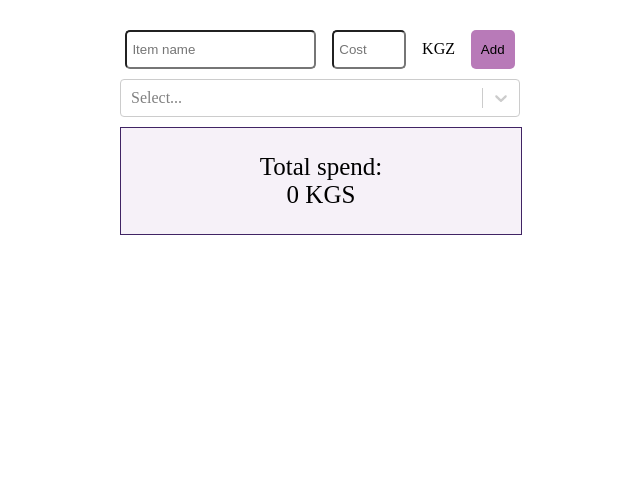
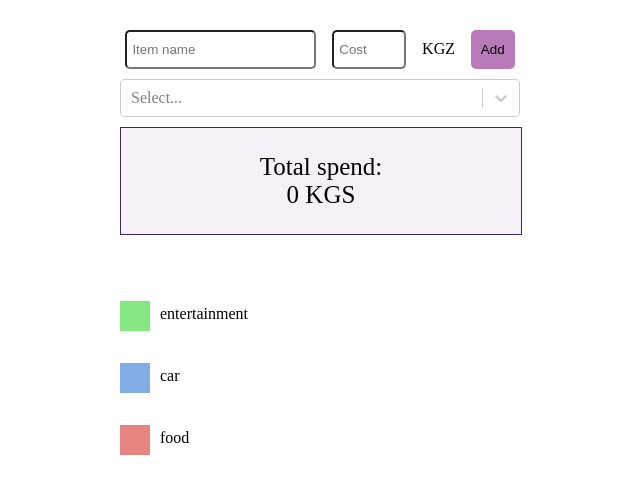
Before and after one commit to ArinaDemid/js_group_6_homework_57_All_arina_gurinova, a React (Create React App) app in the folder 57_hw_task2/: page / in a window 1280 px wide. Shown: the top 494 px of the page, without its empty margins (320-960 px from the left). Built offline with nearby package versions, Linux system fonts and the light colour scheme.

Commit message:
попробовала добавить шкалу

```diff
--- a/57_hw_task2/src/App.js
+++ b/57_hw_task2/src/App.js
@@ -1,28 +1,62 @@
 import React, {Component} from 'react';
+import nanoid from 'nanoid';
+import Select from 'react-select';
 import './App.css';
 import EnterInfoBlock from './components/EnterInfoBlock/EnterInfoBlock';
 import ListItemsBlock from './components/ListItemsBlock/ListItemsBlock';
 import TotalSpend from './components/TotalSpend/TotalSpend';
-import nanoid from 'nanoid';
-import SelectBox from './components/Selector/Selector';
+import Schedule from './components/Schedule/Schedule';
+
+
+const options = [
+  { value: 'Entertainment', label: 'Entertainment'},
+  { value: 'Car', label: 'Car'},
+  { value: 'Food', label: 'Food'},
+];
 
 class App extends Component {
 
   state = {
     tasks: [],
-    taskNew: {id: nanoid()},
-    totalSpend: 0
+    taskNew: {id: nanoid(), name: '', cost: ''},
+    totalSpend: 0,
+    selectedOption: null,
+    categories: {},
   };
 
   addTask = event => {
     event.preventDefault();
 
+    if(this.state.selectedOption === null) return alert('Select the expense section');
+    else {
       let totalSpend = this.state.totalSpend;
       totalSpend += parseInt(this.state.taskNew.cost);
+      const taskNew = {...this.state.taskNew};
+      taskNew['selector'] = this.state.selectedOption.value;
+
+      const categoriesInter = this.state.tasks.filter(task => task.selector === 'Entertainment')
+      .reduce((sum, cur) => sum + parseInt(cur.cost), 0);
+
+      const categoriesCar = this.state.tasks.filter(task => task.selector === 'Car')
+      .reduce((sum, cur) => sum + parseInt(cur.cost), 0);
+
+      const categoriesFood = this.state.tasks.filter(task => task.selector === 'Food')
+      .reduce((sum, cur) => sum + parseInt(cur.cost), 0);
+
+      let categories = {...this.state.categories};
+      categories = {};
+      categories['Entertainment'] = categoriesInter;
+      categories['Car'] = categoriesCar;
+      categories['Food'] = categoriesFood;
+
       this.setState(prevState => ({
-        tasks: [this.state.taskNew, ...prevState.tasks], taskNew: {id: nanoid(), name: '', cost: ''}, totalSpend
+        tasks: [taskNew, ...prevState.tasks], taskNew: {id: nanoid(), name: '', cost: ''}, totalSpend, selectedOption: null, categories
       }));
-  }
+    }
+    // console.log(this.state.selectedOption);
+    // console.log(this.state.tasks);
+    // console.log(this.state.categories);
+  };
 
   enterTask = event => {
       let taskNew = {...this.state.taskNew};
@@ -39,7 +73,13 @@ class App extends Component {
     this.setState({tasks, totalSpend});
   };
 
+  handleChange = selectedOption => {
+    this.setState({ selectedOption });
+  };
+
   render() {
+
+    const {selectedOption} = this.state;
 
     return (
       <div className="App">
@@ -49,7 +89,11 @@ class App extends Component {
           name={this.state.taskNew.name}
           cost={this.state.taskNew.cost}
         />
-        <SelectBox/>
+        <Select
+            value={selectedOption}
+            onChange={this.handleChange}
+            options={options}
+        />
         <div className='ListItemsBlocks'>
           {
             this.state.tasks.map(task => {
@@ -65,6 +109,12 @@ class App extends Component {
             total={this.state.totalSpend}
           />
         </div>
+        <Schedule
+          entertainment={this.state.categories['Entertainment']}
+          car={this.state.categories['Car']}
+          food={this.state.categories['Food']}
+          total={this.state.totalSpend}
+        />
       </div>
     );
   }
--- a/57_hw_task2/src/components/EnterInfoBlock/EnterInfoBlock.js
+++ b/57_hw_task2/src/components/EnterInfoBlock/EnterInfoBlock.js
@@ -9,6 +9,7 @@ const EnterInfoBlock = props => {
                 <input name="cost" required className="EnterInfoBlock-cost" placeholder="Cost" type="number" onChange={props.change} value={props.cost}/>
                 <p className="EnterInfoBlock-currency">KGZ</p>
                 <button className="EnterInfoBlock-add" type="submit">Add</button>
+
             </form>
         </div>
     )
--- /dev/null
+++ b/57_hw_task2/src/components/Schedule/Schedule.css
@@ -0,0 +1,50 @@
+.Schedule-line {
+    width: 405px;
+    height: 30px;
+    margin-top: 20px;
+    display: flex;
+    justify-content: flex-start;
+    flex-direction: row;
+}
+
+.Schedule-line .entertainment {
+    background: rgb(132, 231, 129);
+    height: 30px;
+}
+
+.Schedule-line .car {
+    background: rgb(129, 173, 231);
+    height: 30px;
+}
+
+.Schedule-line .food {
+    background: rgb(231, 132, 129);
+    height: 30px;
+}
+
+.ScheduleDescription-block .entertainment, .ScheduleDescription-block .car, .ScheduleDescription-block .food {
+    display: flex;
+    justify-content: flex-start;
+    flex-direction: row;
+}
+
+.ScheduleDescription-block .entertainment p.entertainment{
+    width: 30px;
+    height: 30px;
+    background: rgb(132, 231, 129);
+}
+
+.ScheduleDescription-block .car p.car{
+    width: 30px;
+    height: 30px;
+    background: rgb(129, 173, 231);
+}
+
+.ScheduleDescription-block .food p.food{
+    width: 30px;
+    height: 30px;
+    background: rgb(231, 132, 129);
+}
+.ScheduleDescription {
+    margin: 20px 0 0 10px;
+}
--- /dev/null
+++ b/57_hw_task2/src/components/Schedule/Schedule.js
@@ -0,0 +1,35 @@
+import React from 'react';
+import '../Schedule/Schedule.css';
+
+const scheduleItems = ['entertainment', 'car', 'food'];
+
+const Schedule = props => {
+
+    let entertainment = props.entertainment * 100 / props.total;
+    let car = props.car * 100 / props.total;
+    let food = props.food * 100 / props.total;
+
+    return (
+        <div>
+            <div className='Schedule-line'>
+                <div className='entertainment' style= {{width: `${entertainment}%`}}/>
+                <div className='car' style= {{width: `${car}%`}}/>
+                <div className='food' style= {{width: `${food}%`}}/>
+            </div>
+            <div className='ScheduleDescription-block'>
+                {
+                    scheduleItems.map(item => {
+                        return  (
+                            <div key={item} className={item}>
+                                <p className={item}/>
+                                <p className='ScheduleDescription'>{item}</p>
+                            </div>
+                        )
+                    })
+                }
+            </div>
+        </div>
+        )
+    };
+
+    export default Schedule;
--- a/57_hw_task2/src/components/Selector/Selector.js
+++ /dev/null
@@ -1,31 +0,0 @@
-import React, {Component} from 'react';
-import Select from 'react-select';
-
-const options = [
-    { value: 'Entertainment', label: 'Entertainment'},
-    { value: 'Car', label: 'Car'},
-    { value: 'Food', label: 'Food'},
-];
-
-class SelectBox extends Component {
-    state = {
-        selectedOption: null,
-    };
-    handleChange = selectedOption => {
-        this.setState({ selectedOption });
-        console.log(`Option selected:`, selectedOption);
-    };
-    render() {
-        const { selectedOption } = this.state;
-
-        return (
-            <Select
-                value={selectedOption}
-                onChange={this.handleChange}
-                options={options}
-            />
-        );
-    }
-}
-
-export default SelectBox;
```
